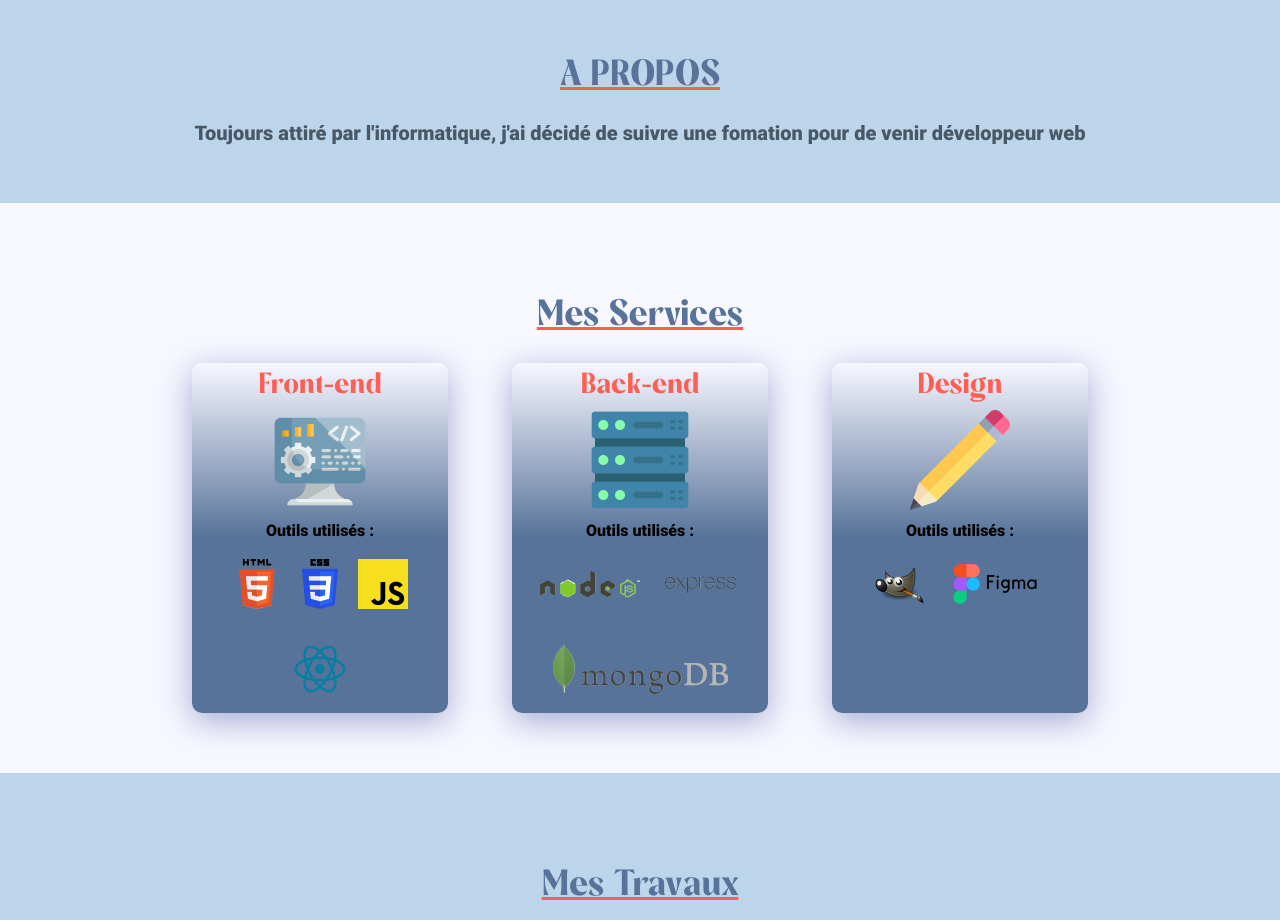
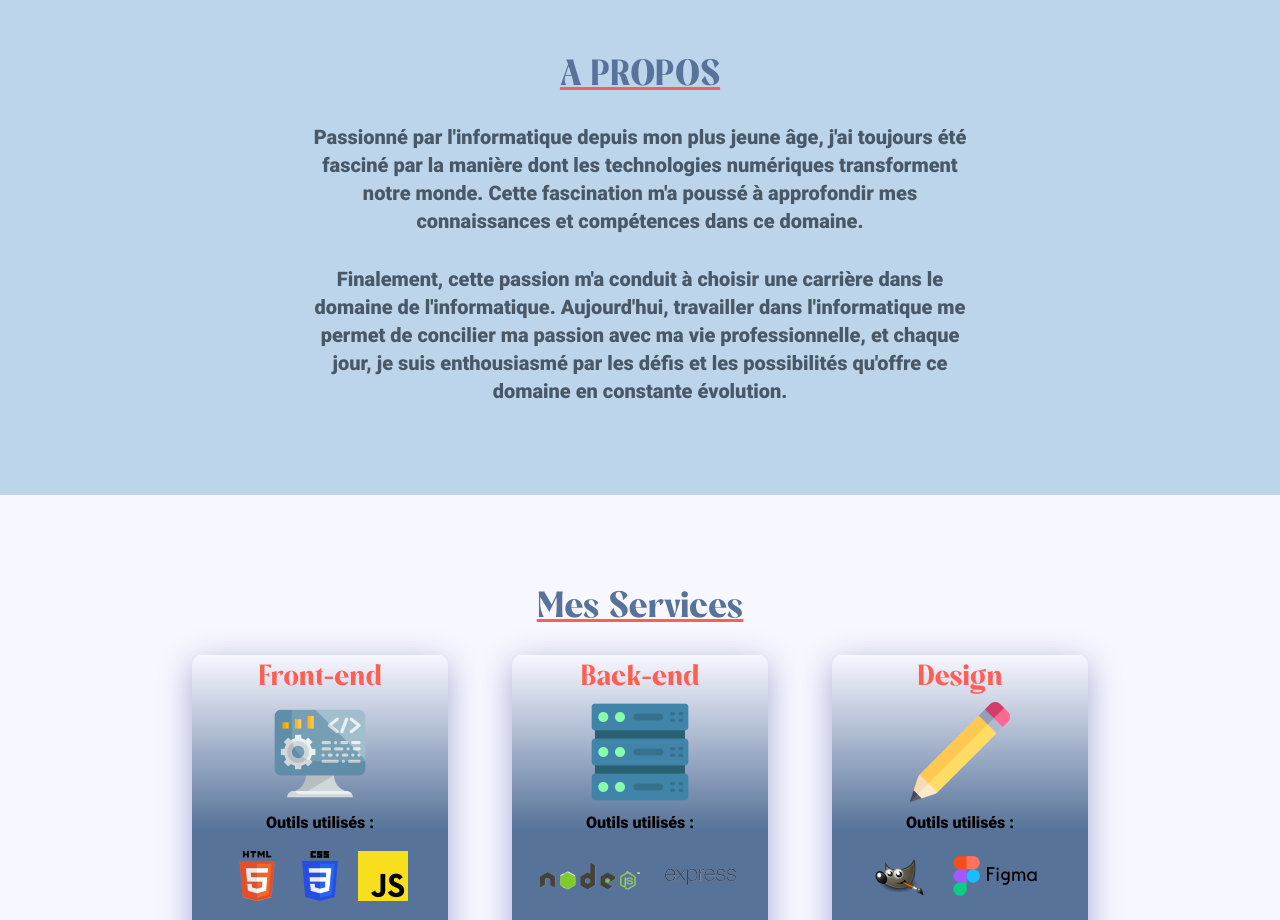
Before and after one commit to VictorDiez10/Portfolio, a React (Vite) app: page / in a window 1280 px wide. Shown: the part 940-1860 px from the top of the page. Built offline with nearby package versions, Linux system fonts and the light colour scheme.

Commit message:
Message dans a propos

```diff
--- a/src/components/about.jsx
+++ b/src/components/about.jsx
@@ -5,7 +5,8 @@ export default function Propos() {
         <section id='about'>
             <h2>A PROPOS</h2>
             <div className="about">
-                <p>Toujours attiré par l'informatique, j'ai décidé de suivre une fomation pour de venir développeur web</p>
+                <p>Passionné par l'informatique depuis mon plus jeune âge, j'ai toujours été fasciné par la manière dont les technologies numériques transforment notre monde. Cette fascination m'a poussé à approfondir mes connaissances et compétences dans ce domaine. </p>
+                <p>Finalement, cette passion m'a conduit à choisir une carrière dans le domaine de l'informatique. Aujourd'hui, travailler dans l'informatique me permet de concilier ma passion avec ma vie professionnelle, et chaque jour, je suis enthousiasmé par les défis et les possibilités qu'offre ce domaine en constante évolution.</p>
             </div>
         </section>
     )
--- a/src/styles/about.scss
+++ b/src/styles/about.scss
@@ -21,5 +21,7 @@
         text-align: center;
         font-size: 1.25em;
         color: $primaryColor;
+        line-height: 1.75rem;
+        margin: 30px 300px;
     }
 }
```
